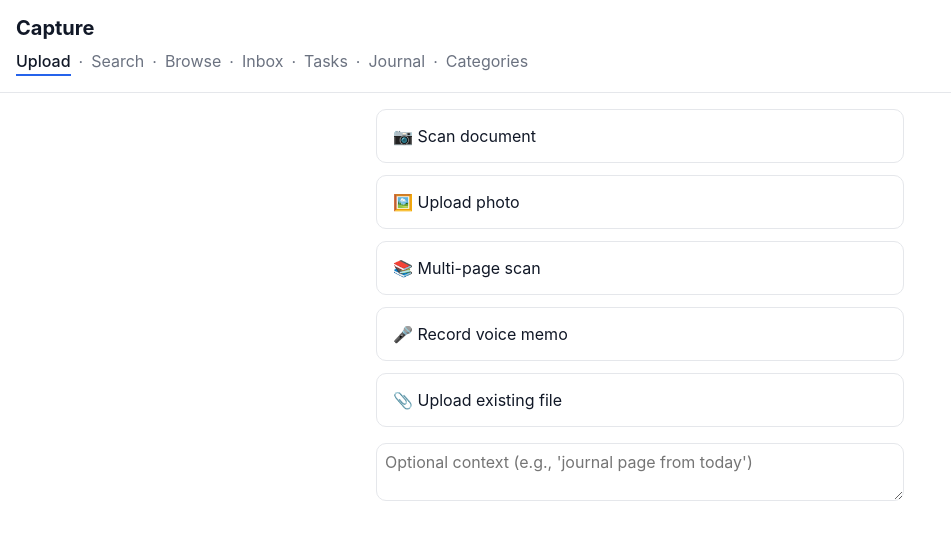
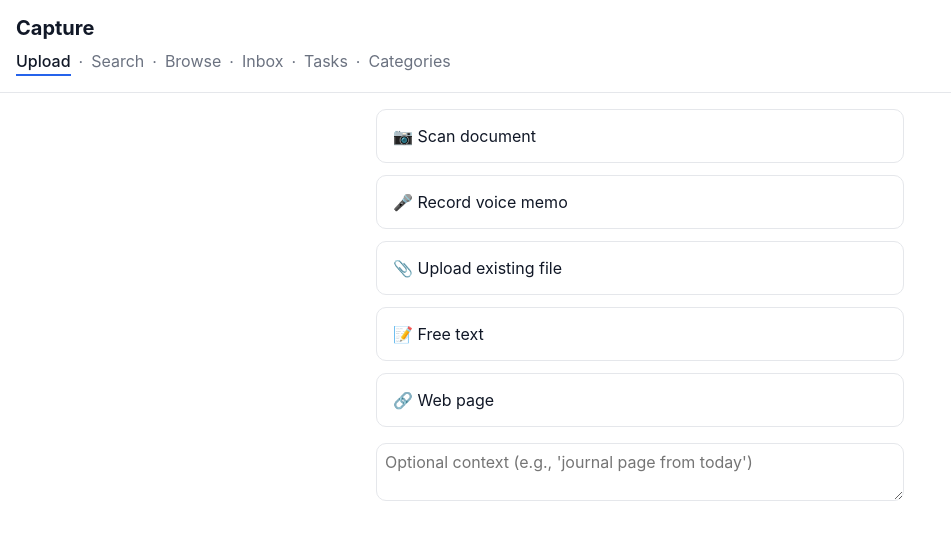
Before and after one commit to srmatth/capture, a FastAPI app: page /upload in a window 1280 px wide. Shown: the top 540 px of the page, without its empty margins (0-951 px from the left). Run offline with FastAPI, Linux system fonts and the light colour scheme; parts of the project's set-up code (start-up, migrations or seed data) failed here and were passed over.

Commit message:
Simplify home page: remove journal, add text/URL capture, rename scan
- Removed journal compose page (journal router, template, nav link)
- Home page: removed "Scan document" (single) and "Upload photo" (redundant);
  renamed "Multi-page scan" to "Scan document" (handles single + multi)
- New "Free text" button: opens modal, POSTs to /upload_text, creates
  plain text item that flows through classify → embed
- New "Web page" button: opens modal for URL, POSTs to /upload_url,
  fetches page with readability-lxml for content extraction, stores
  as plain text item in the normal pipeline
- Added readability-lxml + lxml[html_clean] dependencies

```diff
--- a/app/main.py
+++ b/app/main.py
@@ -17,7 +17,7 @@ from fastapi.staticfiles import StaticFiles
 from fastapi.templating import Jinja2Templates
 
 from .db import init_db
-from .routers import journal, review, search, tasks, taxonomy as taxonomy_router, upload
+from .routers import review, search, tasks, taxonomy as taxonomy_router, upload
 from .taxonomy import seed_builtins
 
 BASE_DIR = Path(__file__).parent
@@ -36,7 +36,6 @@ app.include_router(upload.router)
 app.include_router(search.router)
 app.include_router(review.router)
 app.include_router(tasks.router)
-app.include_router(journal.router)
 app.include_router(taxonomy_router.router)
 app.mount("/static", StaticFiles(directory=str(BASE_DIR / "static")), name="static")
 
--- a/app/routers/upload.py
+++ b/app/routers/upload.py
@@ -86,6 +86,86 @@ async def upload(
     if book_id is not None and reading_id is not None and book_title:
         save_book_link(item_id, book_id, reading_id, book_title)
 
+    return {"id": item_id, "status_url": f"/jobs/{item_id}"}
+
+
+@router.post("/upload_text")
+async def upload_text(
+    body: Annotated[str, Form()],
+    note: Annotated[str | None, Form()] = None,
+) -> dict:
+    """Free-text capture. Text is both the raw content and the transcript.
+    Skips the transcribe stage, goes straight to classify → embed."""
+    if not body.strip():
+        raise HTTPException(400, "text body is empty")
+
+    item_id = str(ULID())
+    inbox_dir = CONFIG.data_root / "inbox" / "plain"
+    inbox_dir.mkdir(parents=True, exist_ok=True)
+    target = inbox_dir / f"{item_id}.txt"
+    target.write_text(body)
+
+    insert_item(
+        item_id=item_id,
+        source_kind="plain",
+        original_filename="text-entry.txt",
+        mime_type="text/plain",
+        size_bytes=target.stat().st_size,
+        upload_note=note,
+    )
+    return {"id": item_id, "status_url": f"/jobs/{item_id}"}
+
+
+@router.post("/upload_url")
+async def upload_url(
+    url: Annotated[str, Form()],
+    note: Annotated[str | None, Form()] = None,
+) -> dict:
+    """URL capture. Fetches the page, extracts readable text via
+    readability-lxml, stores as a plain text item. The URL is saved
+    in the upload_note for reference."""
+    import ssl
+
+    import httpx as _httpx
+    from readability import Document
+
+    ctx = ssl.create_default_context()
+    ctx.load_default_certs()
+
+    async with _httpx.AsyncClient(timeout=30, follow_redirects=True, verify=ctx) as client:
+        resp = await client.get(url)
+        resp.raise_for_status()
+
+    doc = Document(resp.text)
+    title = doc.title() or ""
+    content = doc.summary()
+
+    # Strip HTML tags for a plain-text version
+    from lxml import etree
+    tree = etree.fromstring(content, parser=etree.HTMLParser())
+    text = etree.tostring(tree, method="text", encoding="unicode").strip()
+
+    if not text:
+        raise HTTPException(400, "could not extract readable text from URL")
+
+    item_id = str(ULID())
+    inbox_dir = CONFIG.data_root / "inbox" / "plain"
+    inbox_dir.mkdir(parents=True, exist_ok=True)
+    target = inbox_dir / f"{item_id}.txt"
+    target.write_text(text)
+
+    combined_note = f"url: {url}"
+    if note:
+        combined_note = f"{note}\nurl: {url}"
+
+    insert_item(
+        item_id=item_id,
+        source_kind="plain",
+        original_filename=title[:100] or "web-page.txt",
+        mime_type="text/plain",
+        size_bytes=target.stat().st_size,
+        upload_note=combined_note,
+    )
     return {"id": item_id, "status_url": f"/jobs/{item_id}"}
 
 
--- a/app/static/upload.js
+++ b/app/static/upload.js
@@ -224,4 +224,61 @@ function escapeHtml(s) {
     ({ "&": "&amp;", "<": "&lt;", ">": "&gt;", '"': "&quot;", "'": "&#39;" }[c]));
 }
 
+// ---------- Free text entry ----------
+
+const textForm = document.getElementById("textForm");
+if (textForm) {
+  textForm.addEventListener("submit", async function(e) {
+    e.preventDefault();
+    const body = document.getElementById("textBody").value.trim();
+    if (!body) return;
+    document.getElementById("textModal").hidden = true;
+    statusEl.textContent = "Saving text…";
+    try {
+      const fd = new FormData();
+      fd.set("body", body);
+      if (noteEl.value) fd.set("note", noteEl.value);
+      const r = await fetch("/upload_text", { method: "POST", body: fd });
+      if (!r.ok) throw new Error("upload failed: " + r.status);
+      const { id, status_url } = await r.json();
+      statusEl.textContent = "Saved. Processing…";
+      document.getElementById("textBody").value = "";
+      noteEl.value = "";
+      poll(id, status_url);
+    } catch (e) {
+      statusEl.textContent = "Error: " + e.message;
+    }
+  });
+}
+
+// ---------- URL entry ----------
+
+const urlForm = document.getElementById("urlForm");
+if (urlForm) {
+  urlForm.addEventListener("submit", async function(e) {
+    e.preventDefault();
+    const url = document.getElementById("urlInput").value.trim();
+    if (!url) return;
+    document.getElementById("urlModal").hidden = true;
+    statusEl.textContent = "Fetching page…";
+    try {
+      const fd = new FormData();
+      fd.set("url", url);
+      if (noteEl.value) fd.set("note", noteEl.value);
+      const r = await fetch("/upload_url", { method: "POST", body: fd });
+      if (!r.ok) {
+        const text = await r.text();
+        throw new Error("fetch failed: " + text.substring(0, 200));
+      }
+      const { id, status_url } = await r.json();
+      statusEl.textContent = "Page captured. Processing…";
+      document.getElementById("urlInput").value = "";
+      noteEl.value = "";
+      poll(id, status_url);
+    } catch (e) {
+      statusEl.textContent = "Error: " + e.message;
+    }
+  });
+}
+
 })();
--- a/app/templates/_base.html
+++ b/app/templates/_base.html
@@ -23,7 +23,6 @@
       <a href="/browse" {% if nav == 'browse' %}class="active"{% endif %}>Browse</a> ·
       <a href="/inbox" {% if nav == 'inbox' %}class="active"{% endif %}>Inbox</a> ·
       <a href="/tasks" {% if nav == 'tasks' %}class="active"{% endif %}>Tasks</a> ·
-      <a href="/journal/new" {% if nav == 'journal' %}class="active"{% endif %}>Journal</a> ·
       <a href="/taxonomy" {% if nav == 'taxonomy' %}class="active"{% endif %}>Categories</a>
     </nav>
   </header>
--- a/app/templates/index.html
+++ b/app/templates/index.html
@@ -10,28 +10,9 @@
 <div class="capture-buttons">
   <label class="capture-btn scan">
     <span>📷 Scan document</span>
-    <input type="file" data-flow="single" accept="image/*" capture="environment" hidden>
-  </label>
-
-  <label class="capture-btn photo">
-    <span>🖼️ Upload photo</span>
-    <input type="file" data-flow="single" accept="image/*" hidden>
-  </label>
-
-  <label class="capture-btn scan-batch">
-    <span>📚 Multi-page scan</span>
     <input type="file" data-flow="batch-add" accept="image/*" capture="environment" hidden>
   </label>
 
-  {# Voice memo uses MediaRecorder rather than a file input. The old
-     <input type=file accept=audio/* capture> was iOS-quirky: bare
-     `capture` defaulted to camera-with-video, and even after picking
-     an audio file the mp4 container from iOS's voice recorder failed
-     the accept mime check on the server. In-browser recording is
-     both nicer UX and dodges those iOS-file-picker issues.
-
-     Requires HTTPS on iOS (getUserMedia needs a secure context); the
-     matthewshome.<tailnet>.ts.net cert Caddy serves handles that. #}
   <button type="button" id="recordBtn" class="capture-btn audio">
     <span id="recordBtnLabel">🎤 Record voice memo</span>
   </button>
@@ -41,7 +22,45 @@
     <input type="file" data-flow="direct"
            accept="audio/*,image/*,application/pdf,text/plain" hidden>
   </label>
+
+  <button type="button" class="capture-btn text" onclick="document.getElementById('textModal').hidden = false;">
+    <span>📝 Free text</span>
+  </button>
+
+  <button type="button" class="capture-btn url" onclick="document.getElementById('urlModal').hidden = false;">
+    <span>🔗 Web page</span>
+  </button>
 </div>
+
+{# Free text entry modal #}
+<section id="textModal" class="recorder-modal" hidden>
+  <div class="recorder-box">
+    <div class="recorder-title">📝 Free text</div>
+    <form id="textForm" style="display: grid; gap: 12px;">
+      <textarea id="textBody" rows="8" placeholder="Paste or type text..."
+                required style="width: 100%; font-size: 1rem; padding: 12px; border: 1px solid var(--border, #ccc); border-radius: 6px; resize: vertical; font-family: inherit;"></textarea>
+      <div class="recorder-controls">
+        <button type="submit" class="primary">Capture</button>
+        <button type="button" onclick="document.getElementById('textModal').hidden = true;">Cancel</button>
+      </div>
+    </form>
+  </div>
+</section>
+
+{# URL entry modal #}
+<section id="urlModal" class="recorder-modal" hidden>
+  <div class="recorder-box">
+    <div class="recorder-title">🔗 Web page</div>
+    <form id="urlForm" style="display: grid; gap: 12px;">
+      <input type="url" id="urlInput" placeholder="https://..." required
+             style="width: 100%; font-size: 1rem; padding: 12px; border: 1px solid var(--border, #ccc); border-radius: 6px;">
+      <div class="recorder-controls">
+        <button type="submit" class="primary">Capture</button>
+        <button type="button" onclick="document.getElementById('urlModal').hidden = true;">Cancel</button>
+      </div>
+    </form>
+  </div>
+</section>
 
 <textarea id="note" placeholder="Optional context (e.g., 'journal page from today')"></textarea>
 
--- a/pyproject.toml
+++ b/pyproject.toml
@@ -16,6 +16,8 @@ dependencies = [
     "ocrmypdf>=16.0",
     "pillow>=10.4",
     "img2pdf>=0.5",
+    "readability-lxml>=0.8",
+    "lxml[html_clean]>=5.0",
 ]
 
 [dependency-groups]
```
Also changed, not shown: 1 other file.
